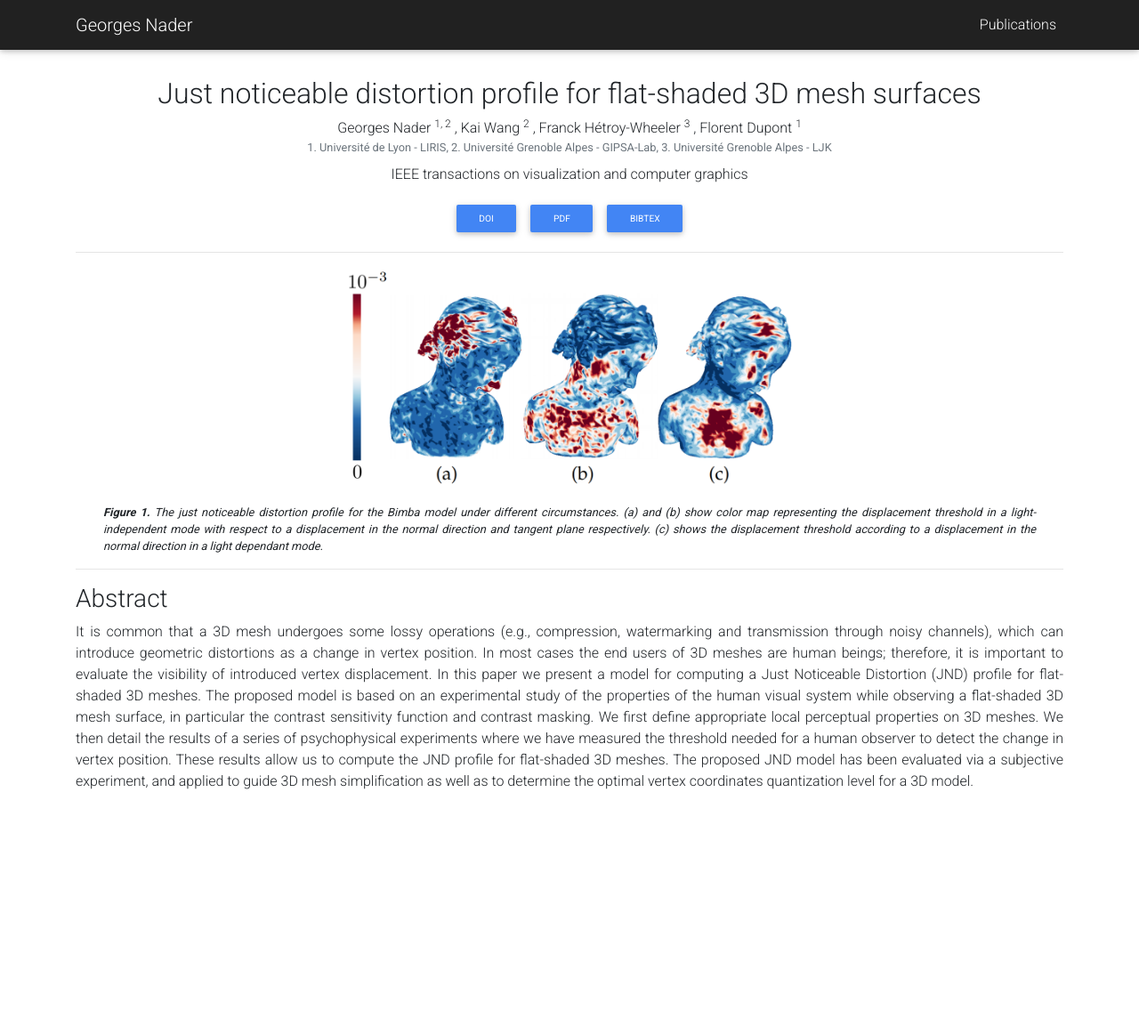
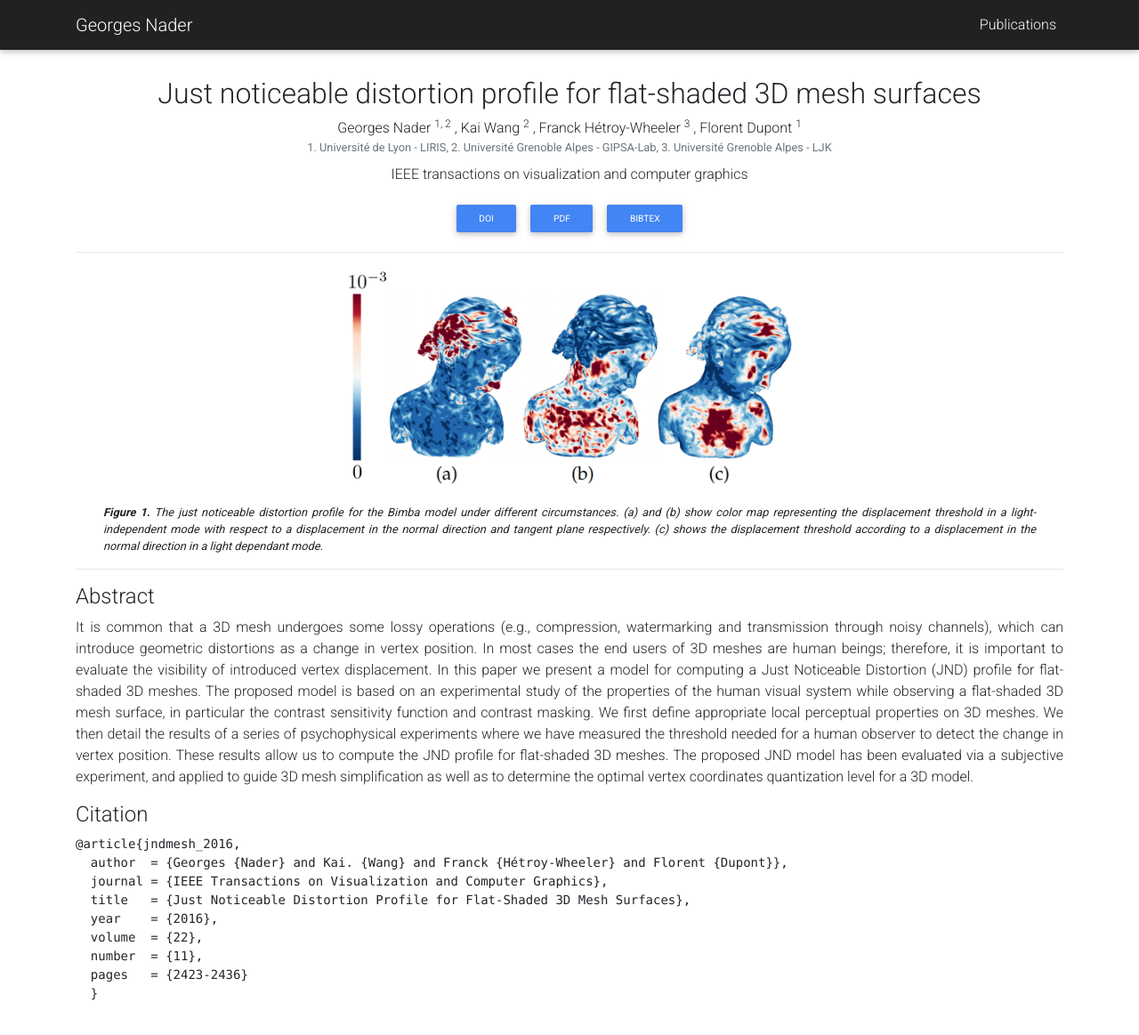
Before and after one commit to gnader/gnader.github.io, a Jekyll site: the page built from _publications/2016_jnd.md, in a window 1280 px wide and 1229 px high. Shown: the top 1163 px of the window at 89% size. Built offline with Jekyll 4.4.1, drawn with Linux system fonts in a browser that asks for light colours; nearby versions of some CDN libraries; a style sheet for code colours, icons or effects is not loaded.

Commit message:
updated publications

````diff
--- a/_publications/2016_jnd.md
+++ b/_publications/2016_jnd.md
@@ -25,6 +25,20 @@ caption: >
   The just noticeable distortion profile for the Bimba model under different circumstances. (a) and (b) show color map representing the displacement threshold in a light-independent mode with respect to a displacement in the normal direction and tangent plane respectively. (c) shows the displacement threshold according to a displacement in the normal direction in a light dependant mode.
 ---
 
-### Abstract
+#### Abstract
 
 It is common that a 3D mesh undergoes some lossy operations (e.g., compression, watermarking and transmission through noisy channels), which can introduce geometric distortions as a change in vertex position. In most cases the end users of 3D meshes are human beings; therefore, it is important to evaluate the visibility of introduced vertex displacement. In this paper we present a model for computing a Just Noticeable Distortion (JND) profile for flat-shaded 3D meshes. The proposed model is based on an experimental study of the properties of the human visual system while observing a flat-shaded 3D mesh surface, in particular the contrast sensitivity function and contrast masking. We first define appropriate local perceptual properties on 3D meshes. We then detail the results of a series of psychophysical experiments where we have measured the threshold needed for a human observer to detect the change in vertex position. These results allow us to compute the JND profile for flat-shaded 3D meshes. The proposed JND model has been evaluated via a subjective experiment, and applied to guide 3D mesh simplification as well as to determine the optimal vertex coordinates quantization level for a 3D model.
+
+#### Citation
+
+```
+@article{jndmesh_2016,
+  author  = {Georges {Nader} and Kai. {Wang} and Franck {Hétroy-Wheeler} and Florent {Dupont}},
+  journal = {IEEE Transactions on Visualization and Computer Graphics},
+  title   = {Just Noticeable Distortion Profile for Flat-Shaded 3D Mesh Surfaces},
+  year    = {2016},
+  volume  = {22},
+  number  = {11},
+  pages   = {2423-2436}
+  }
+```
````
Also changed, not shown: _publications/2014_pointcloud-editing.md (+16 -0 lines), _publications/2016_contrast-sensitivity.md (+15 -1 lines), _publications/2016_thesis.md (+15 -2 lines), _publications/2018_ot-transport.md (+18 -0 lines), _publications/2021_knitkit.md (added, +61 -0 lines), assets/img/pub/2021_knitkit_teaser.png (added), assets/img/pub/2021_knitkit_thumb.png (added).
